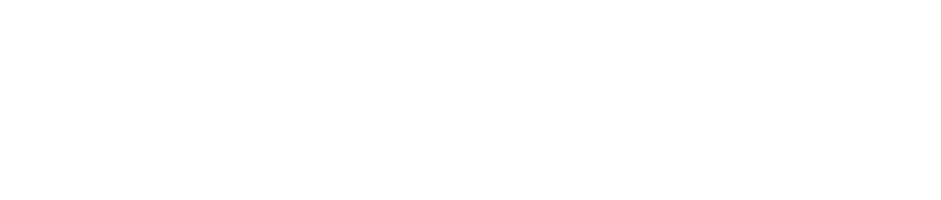
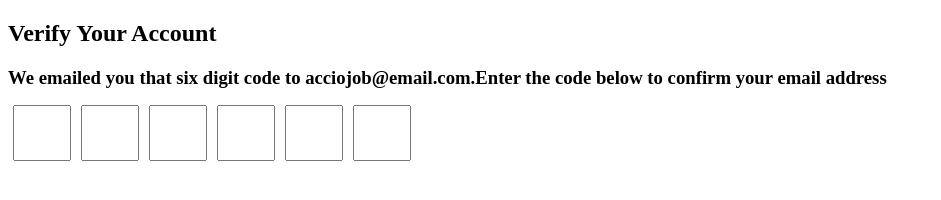
Before and after one commit to acciojob/OTP-Shivdasbhande05, a website: page main.html in a window 1280 px wide. Shown: the whole page, without its empty margins (0-941 px from the left). Drawn offline with Linux system fonts and the light colour scheme.

Commit message:
created a submission

```diff
--- a/main.html
+++ b/main.html
@@ -8,6 +8,16 @@
 
 <body>
 	<!-- the entire body must be written by student -->
+	<h2 id="verification_heading">Verify Your Account</h2>
+	<h3 id="verification_subtext">We emailed you that six digit code to acciojob@email.com.Enter the code below to confirm your email address</h3>
+	<div class="code-container">
+		<input type=="text" class="otp">
+		<input type=="text" class="otp">
+		<input type=="text" class="otp">
+		<input type=="text" class="otp">
+		<input type=="text" class="otp">
+		<input type=="text" class="otp">
+	</div>
     <script type="text/javascript" src="./script.js">
 </script>
 
--- a/styles.css
+++ b/styles.css
@@ -1 +1,14 @@
 /*  your css code here. If applicable */
+.code-container {
+	height : 50px;
+	width : 50px;
+	display : flex;
+	align-items : center;
+}
+
+.otp {
+	height : 50px;
+	width : 50px;
+	margin : 5px;
+	display : inline;
+}
```
